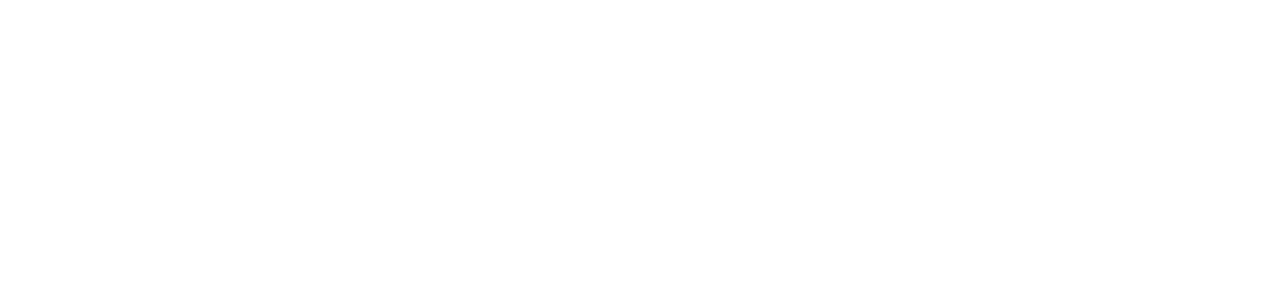
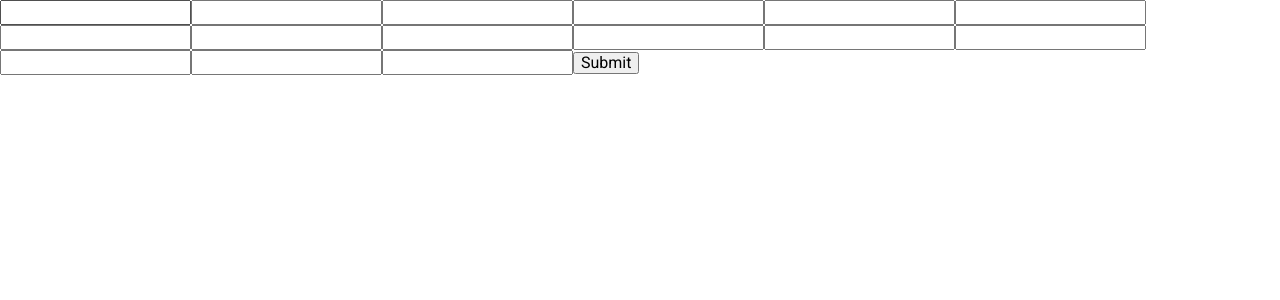
Before and after one commit to njcushing/online-shop, a React (Vite) app in the folder packages/frontend/: page /create-account in a window 1280 px wide. Shown: the top 300 px of the page. Built offline with nearby package versions, Linux system fonts and the light colour scheme.

Commit message:
Create basic account creation form using react-hook-form

```diff
--- a/packages/frontend/src/features/AccountCreationForm/index.tsx
+++ b/packages/frontend/src/features/AccountCreationForm/index.tsx
@@ -1,5 +1,60 @@
+import { useForm, SubmitHandler } from "react-hook-form";
 import styles from "./index.module.css";
 
+export type AccountCreationFormData = {
+    personal: {
+        firstName: string;
+        lastName: string;
+        email: string;
+        phone: string;
+        dob: string;
+    };
+    password: string;
+    confirmPassword: string;
+    address: {
+        line1: string;
+        line2?: string;
+        city: string;
+        state: string;
+        zipCode: string;
+        country: string;
+    };
+    newsletterSignUp?: boolean;
+    termsAgreement: boolean;
+};
+
 export function AccountCreationForm() {
-    return <form className={styles["create-account"]} aria-label="Create account"></form>;
+    const {
+        register,
+        handleSubmit,
+        watch,
+        formState: { errors },
+    } = useForm<AccountCreationFormData>();
+    const onSubmit: SubmitHandler<AccountCreationFormData> = (data) => data;
+
+    return (
+        <form
+            className={styles["create-account"]}
+            aria-label="Create account"
+            onSubmit={handleSubmit(onSubmit)}
+        >
+            <input {...register("personal.firstName", { required: true })} />
+            <input {...register("personal.lastName", { required: true })} />
+            <input {...register("personal.email", { required: true })} />
+            <input {...register("password", { required: true })} />
+            <input {...register("confirmPassword", { required: true })} />
+            <input {...register("personal.phone", { required: true })} />
+            <input {...register("personal.dob", { required: true })} />
+            <input {...register("address.line1", { required: true })} />
+            <input {...register("address.line2")} />
+            <input {...register("address.city", { required: true })} />
+            <input {...register("address.state", { required: true })} />
+            <input {...register("address.zipCode", { required: true })} />
+            <input {...register("address.country", { required: true })} />
+            <input {...register("newsletterSignUp")} />
+            <input {...register("termsAgreement", { required: true })} />
+
+            <button type="submit">Submit</button>
+        </form>
+    );
 }
```
